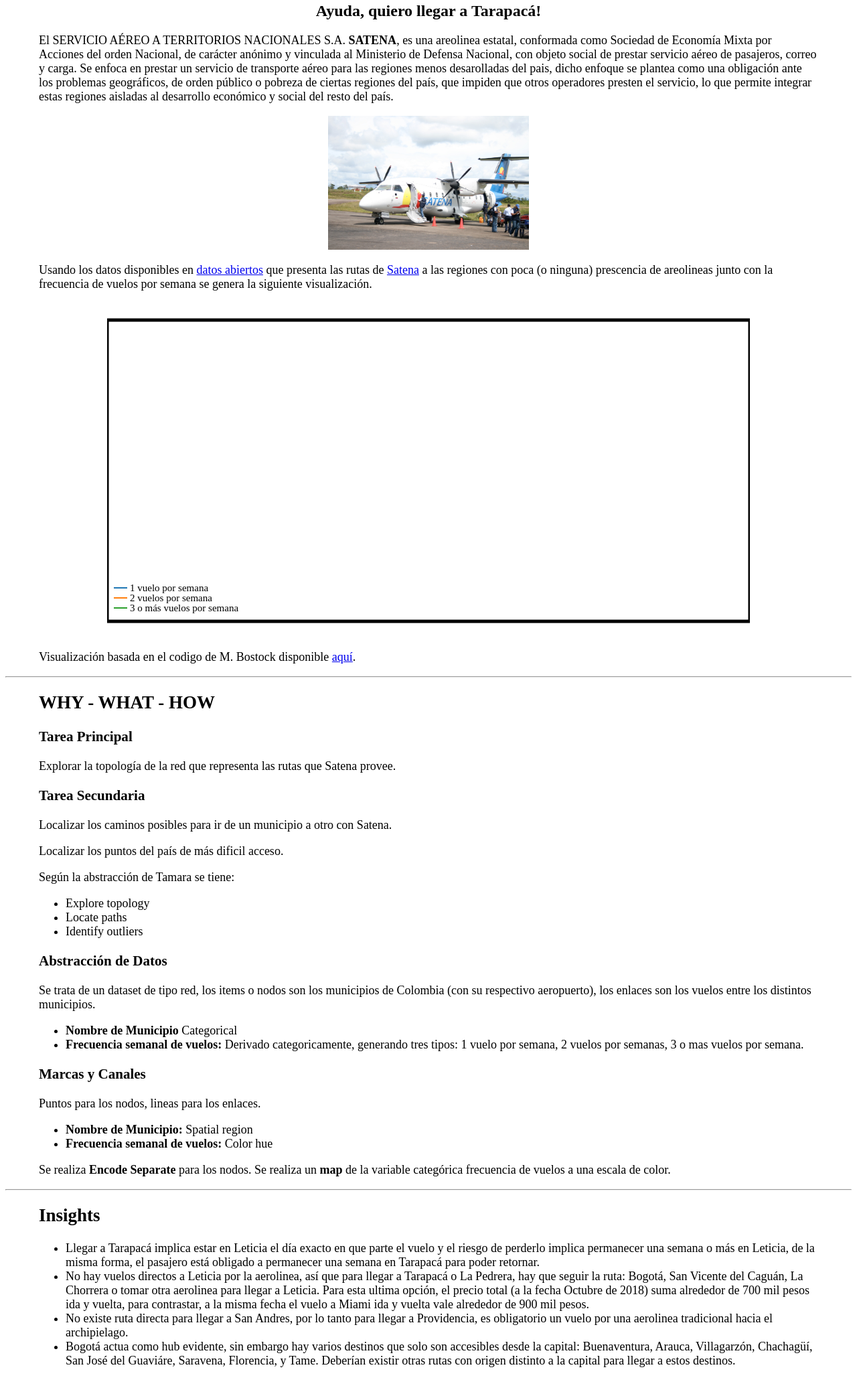
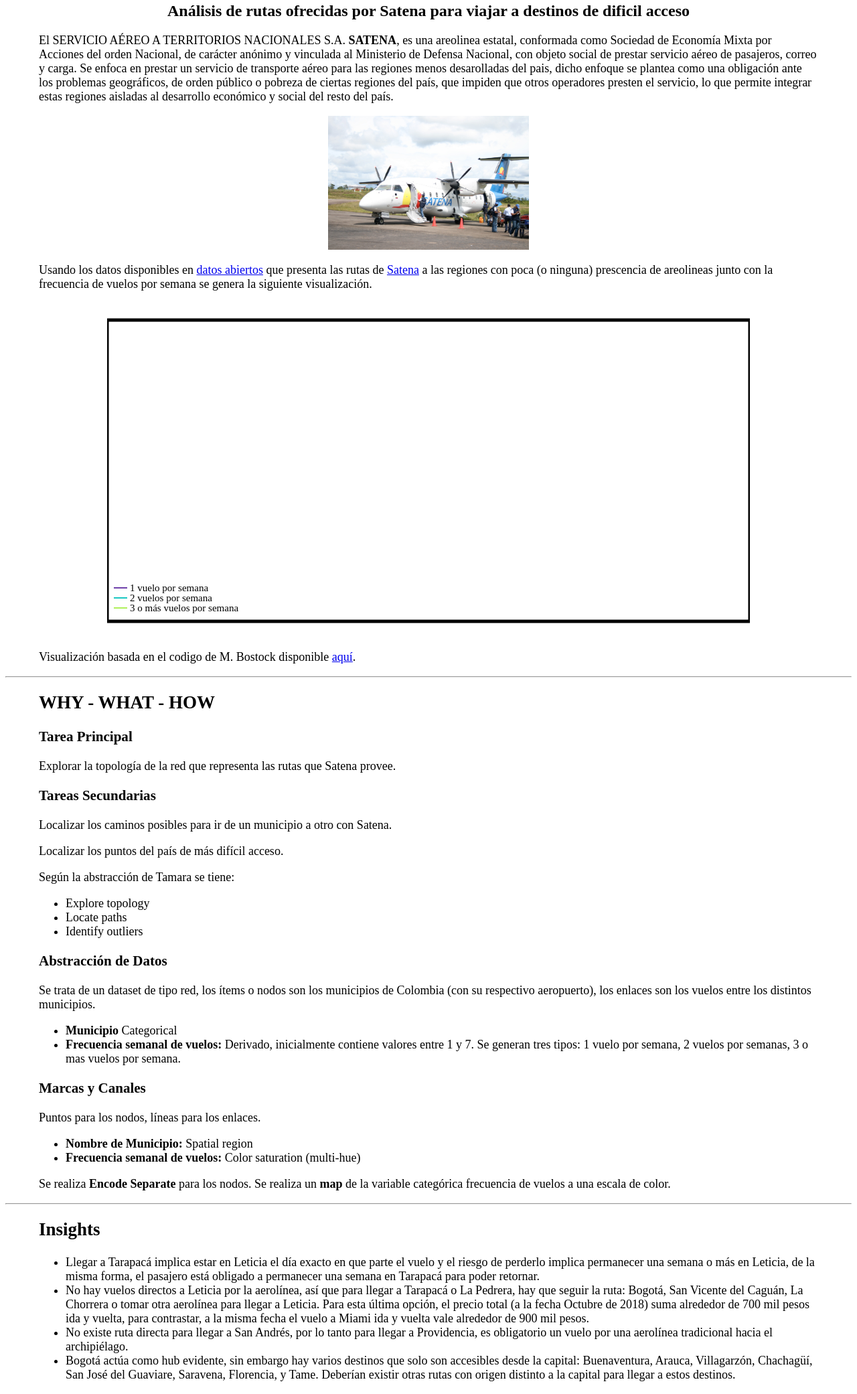
Before and after one commit to cjcarvajal/difficult-destinations-colombia, a plain HTML site: page index.html in a window 1280 px wide. Shown: the part 77-2159 px from the top of the page at 67% size. Before the commit the page ends 2138 px from the top, so only its background shows below. Drawn offline with nearby package versions, Linux system fonts and the light colour scheme; no server answers.

Commit message:
Fix some concepts and typeos

```diff
--- a/index.html
+++ b/index.html
@@ -3,7 +3,7 @@
 
 <head>
     <meta charset="UTF-8">
-    <title>Violencia Intrafamiliar 2018 - Análisis Temporal</title>
+    <title>Rutas Sociales SATENA</title>
 </head>
 
 <body>
@@ -32,8 +32,8 @@
             margin-bottom: 20px;
         }
     </style>
-    <h1 class="center_text">Rutas Sociales SATENA</h1>
-    <h2 class="center_text">Ayuda, quiero llegar a Tarapacá!</h2>
+    <h1 class="center_text">Ayuda, quiero llegar a Tarapacá!</h1>
+    <h2 class="center_text">Análisis de rutas ofrecidas por Satena para viajar a destinos de dificil acceso</h2>
     <div class="paragraph">
         <p>El SERVICIO AÉREO A TERRITORIOS NACIONALES S.A. <b>SATENA</b>, es una areolinea estatal, conformada como Sociedad de Economía Mixta por Acciones del orden Nacional, de carácter anónimo y vinculada al Ministerio de Defensa Nacional, con objeto social de prestar servicio aéreo de pasajeros, correo y carga. Se enfoca en prestar un servicio de transporte aéreo para las regiones menos desarolladas del pais, dicho enfoque se plantea como una obligación ante los problemas geográficos, de orden público o pobreza de ciertas regiones del país, que impiden que otros operadores presten el servicio, lo que permite integrar estas regiones aisladas al desarrollo económico y social del resto del país.</p>
         <img src="satena.jpg" alt="Satena en Quibdó" height="200">
@@ -49,9 +49,9 @@
         <h2>WHY - WHAT - HOW</h2>
         <h3>Tarea Principal</h3>
         <p>Explorar la topología de la red que representa las rutas que Satena provee.</p>
-        <h3>Tarea Secundaria</h3>
+        <h3>Tareas Secundarias</h3>
         <p>Localizar los caminos posibles para ir de un municipio a otro con Satena.</p>
-        <p>Localizar los puntos del país de más dificil acceso.</p>
+        <p>Localizar los puntos del país de más difícil acceso.</p>
         <p>Según la abstracción de Tamara se tiene:</p>
         <ul>
             <li>Explore topology</li>
@@ -59,16 +59,16 @@
             <li>Identify outliers</li>
         </ul>
         <h3>Abstracción de Datos</h3>
-        <p>Se trata de un dataset de tipo red, los items o nodos son los municipios de Colombia (con su respectivo aeropuerto), los enlaces son los vuelos entre los distintos municipios.</p>
+        <p>Se trata de un dataset de tipo red, los ítems o nodos son los municipios de Colombia (con su respectivo aeropuerto), los enlaces son los vuelos entre los distintos municipios.</p>
         <ul>
-            <li><b>Nombre de Municipio</b> Categorical</li>
-            <li><b>Frecuencia semanal de vuelos:</b> Derivado categoricamente, generando tres tipos: 1 vuelo por semana, 2 vuelos por semanas, 3 o mas vuelos por semana.</li>
+            <li><b>Municipio</b> Categorical</li>
+            <li><b>Frecuencia semanal de vuelos:</b> Derivado, inicialmente contiene valores entre 1 y 7. Se generan tres tipos: 1 vuelo por semana, 2 vuelos por semanas, 3 o mas vuelos por semana.</li>
         </ul>
         <h3>Marcas y Canales</h3>
-        <p>Puntos para los nodos, lineas para los enlaces.</p>
+        <p>Puntos para los nodos, líneas para los enlaces.</p>
         <ul>
             <li><b>Nombre de Municipio:</b> Spatial region</li>
-            <li><b>Frecuencia semanal de vuelos:</b> Color hue</li>
+            <li><b>Frecuencia semanal de vuelos:</b> Color saturation (multi-hue)</li>
         </ul>
         <p>Se realiza <b>Encode Separate</b> para los nodos. Se realiza un <b>map</b> de la variable categórica frecuencia de vuelos a una escala de color.</p>
     </div>
@@ -77,9 +77,9 @@
         <h2>Insights</h2>
         <ul>
             <li>Llegar a Tarapacá implica estar en Leticia el día exacto en que parte el vuelo y el riesgo de perderlo implica permanecer una semana o más en Leticia, de la misma forma, el pasajero está obligado a permanecer una semana en Tarapacá para poder retornar. </li>
-            <li>No hay vuelos directos a Leticia por la aerolinea, así que para llegar a Tarapacá o La Pedrera, hay que seguir la ruta: Bogotá, San Vicente del Caguán, La Chorrera o tomar otra aerolinea para llegar a Leticia. Para esta ultima opción, el precio total (a la fecha Octubre de 2018) suma alrededor de 700 mil pesos ida y vuelta, para contrastar, a la misma fecha el vuelo a Miami ida y vuelta vale alrededor de 900 mil pesos.</li>
-            <li>No existe ruta directa para llegar a San Andres, por lo tanto para llegar a Providencia, es obligatorio un vuelo por una aerolinea tradicional hacia el archipielago.</li>
-            <li>Bogotá actua como hub evidente, sin embargo hay varios destinos que solo son accesibles desde la capital: Buenaventura, Arauca, Villagarzón, Chachagüí, San José del Guaviáre, Saravena, Florencia, y Tame. Deberían existir otras rutas con origen distinto a la capital para llegar a estos destinos.</li>
+            <li>No hay vuelos directos a Leticia por la aerolínea, así que para llegar a Tarapacá o La Pedrera, hay que seguir la ruta: Bogotá, San Vicente del Caguán, La Chorrera o tomar otra aerolínea para llegar a Leticia. Para esta última opción, el precio total (a la fecha Octubre de 2018) suma alrededor de 700 mil pesos ida y vuelta, para contrastar, a la misma fecha el vuelo a Miami ida y vuelta vale alrededor de 900 mil pesos.</li>
+            <li>No existe ruta directa para llegar a San Andrés, por lo tanto para llegar a Providencia, es obligatorio un vuelo por una aerolínea tradicional hacia el archipiélago.</li>
+            <li>Bogotá actúa como hub evidente, sin embargo hay varios destinos que solo son accesibles desde la capital: Buenaventura, Arauca, Villagarzón, Chachagüí, San José del Guaviare, Saravena, Florencia, y Tame. Deberían existir otras rutas con origen distinto a la capital para llegar a estos destinos.</li>
         </ul>
     </div>
     <script src="https://d3js.org/d3.v5.min.js"></script>
@@ -87,7 +87,7 @@
     const width = 960;
     const height = 450;
     const svg = d3.select("#principal").attr("viewBox", [-width / 2, -height / 2, width, height]);
-    const colorScale = d3.scaleOrdinal(d3.schemeCategory10);
+    const colorScale = d3.scaleSequential(d3.interpolateCool).domain([1, 3]);
     const factor = 1.5;
 
     var link;
@@ -204,10 +204,11 @@
     }
 
     function getColor(flightsFrecuency) {
-        if (parseInt(flightsFrecuency) >= 3)
-            return colorScale('3')
+        const numericFrecuency = parseInt(flightsFrecuency);
+        if (numericFrecuency >= 3)
+            return colorScale(3)
 
-        return colorScale(flightsFrecuency);
+        return colorScale(numericFrecuency);
     }
 
     retrieveData().then(data => {
@@ -219,6 +220,7 @@
         link = svg.append("g")
             .attr("stroke", "#999")
             .attr("stroke-opacity", 0.6)
+            .style("stroke-width", 2)
             .selectAll("line")
             .data(links)
             .enter().append("line")
```
